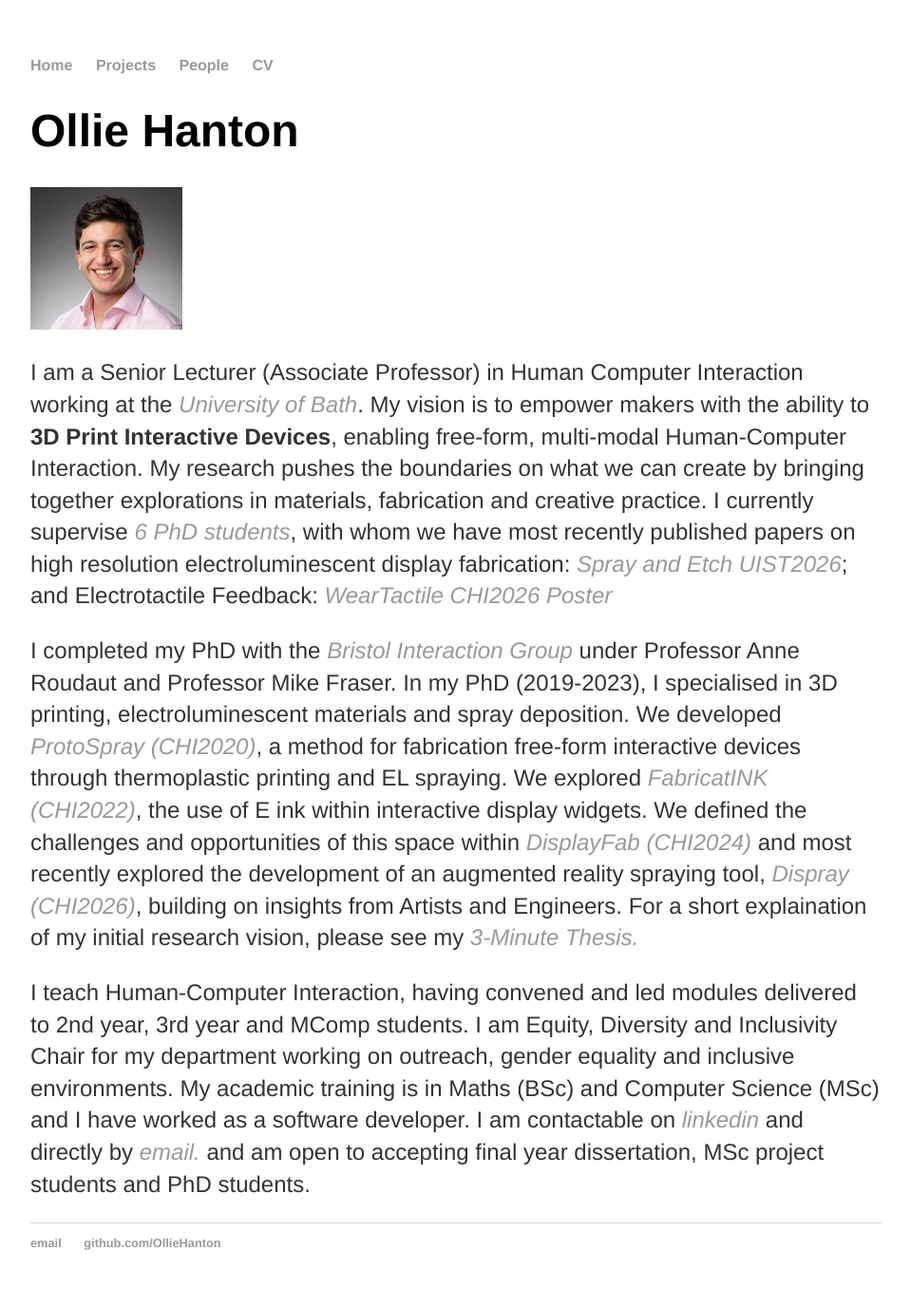
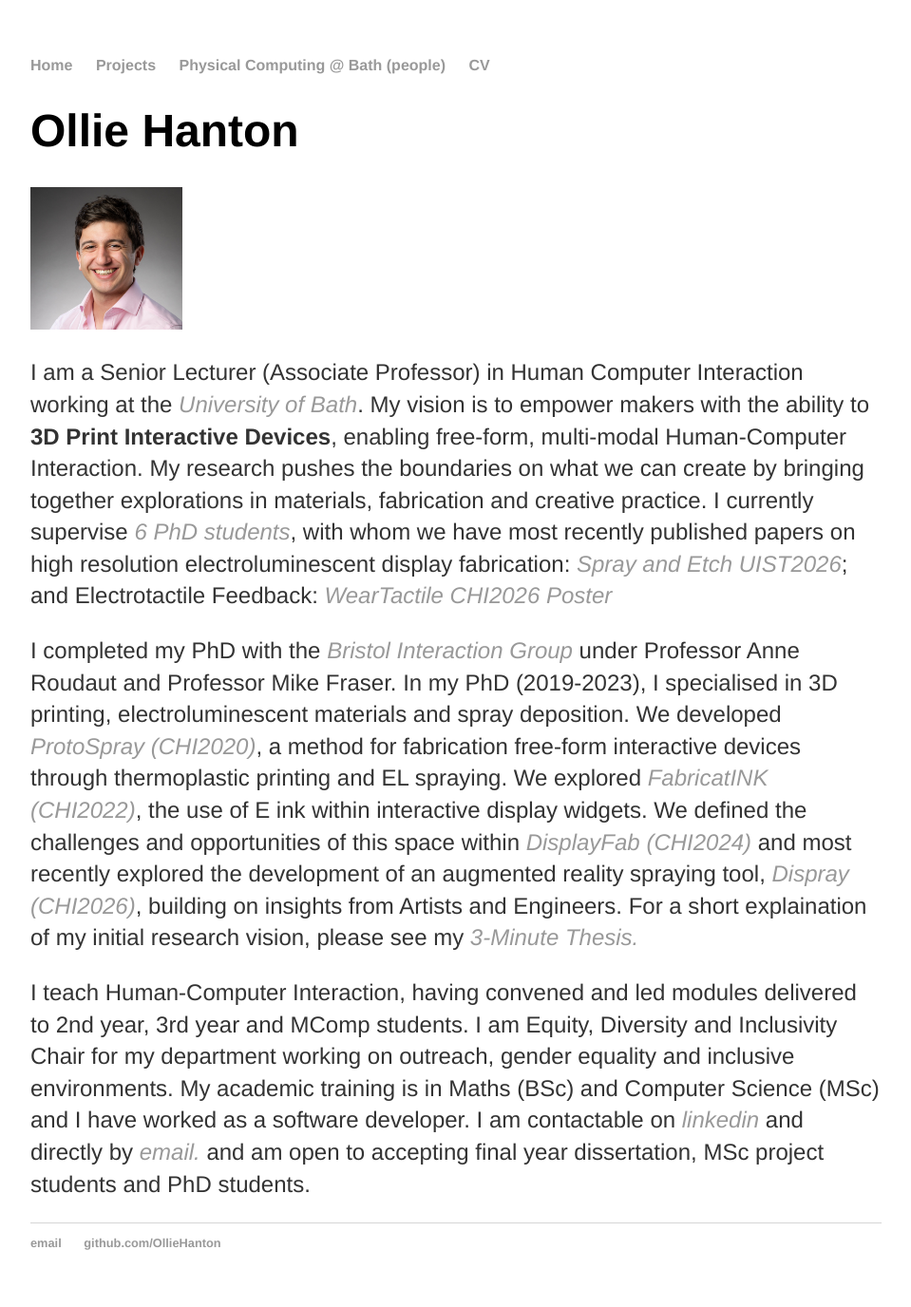
Before and after one commit to OllieHanton/olliehanton.github.io, a Jekyll site: the page built from index.html, in a window 1280 px wide. Shown: the whole page at 95% size, without its empty margins (160-1119 px from the left). Built offline with Jekyll 4.4.1, drawn with Linux system fonts in a browser that asks for light colours.

Commit message:
Update default.html

```diff
--- a/_layouts/default.html
+++ b/_layouts/default.html
@@ -11,7 +11,7 @@
 	        		<li><a href="/">Home</a></li>
 		        	<!--<li><a href="/about">About</a></li>-->
 				<li><a href="/projects">Projects</a></li>
-				<li><a href="/people">People</a></li>
+				<li><a href="/people">Physical Computing @ Bath (people)</a></li>
 	        		<li><a href="/Ollie_Hanton__CV___4_pages_ (2).pdf">CV</a></li>
 	    		</ul>
 			</nav>
```
